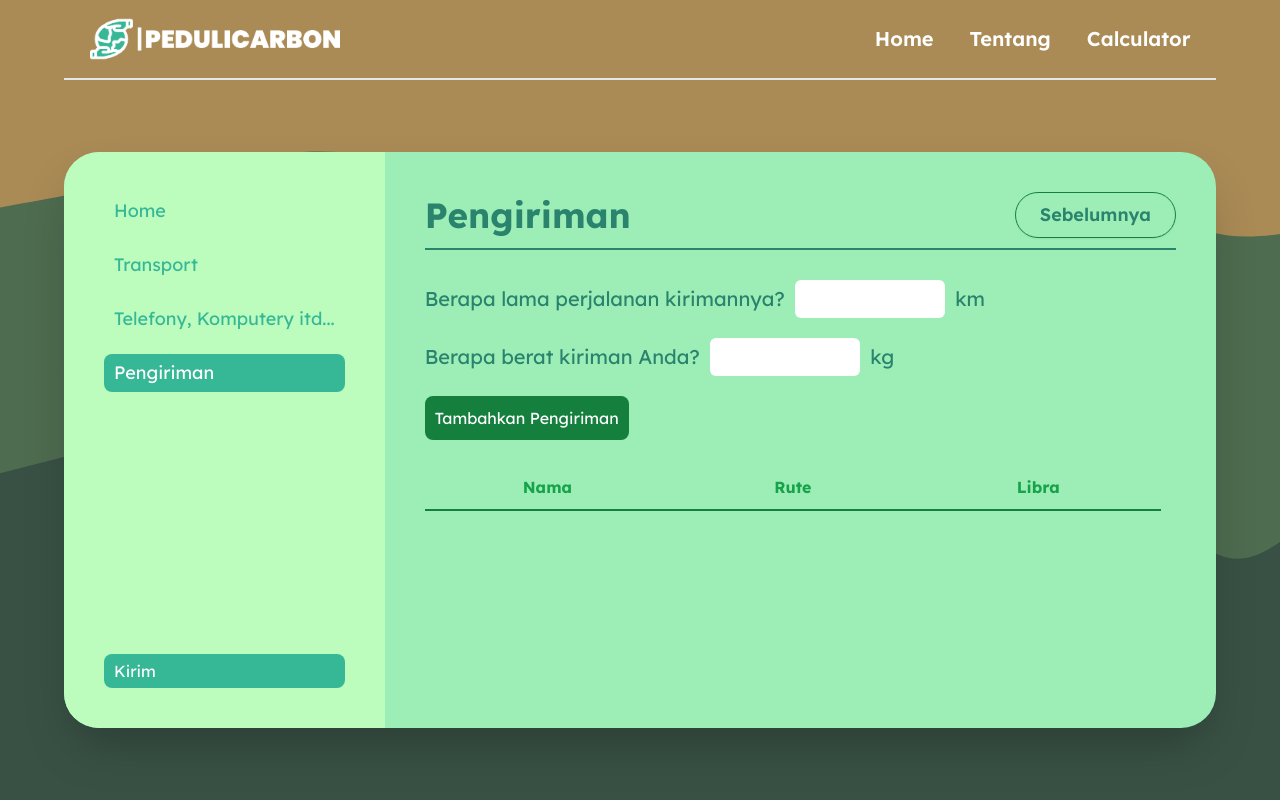
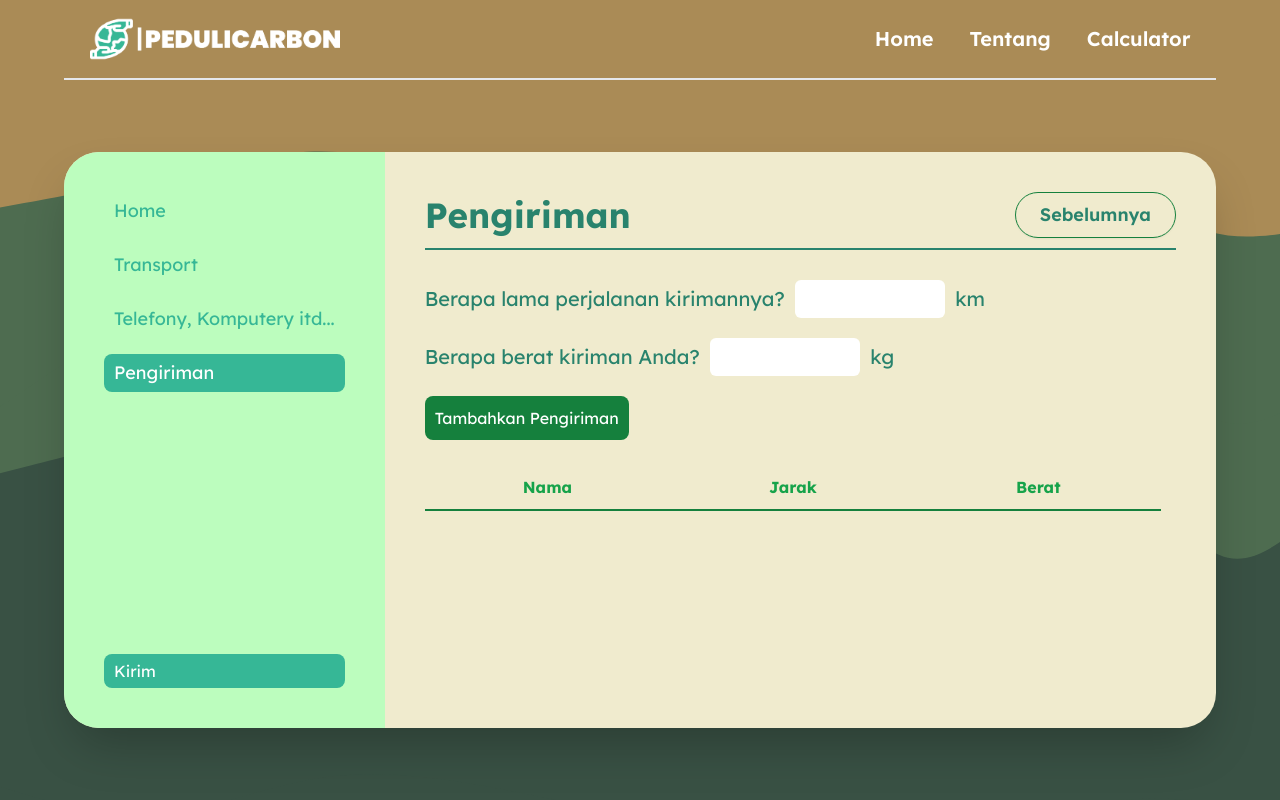
Before and after one commit to kdandy/pedulicarbon, a Next.js app: page /calculator/delivery in a window 1280 px wide. Shown: the top 800 px of the page. Built offline with nearby package versions, Linux system fonts and the light colour scheme.

Commit message:
fix: pages calculator

```diff
--- a/app/calculator/(form)/delivery/page.tsx
+++ b/app/calculator/(form)/delivery/page.tsx
@@ -55,8 +55,8 @@ const Delivery = () => {
         <div className="grid grid-cols-1 w-full gap-[20px]">
           <ul className="flex items-center justify-between py-[10px] text-green-600 text-center border-b-[2px] border-b-green-700">
             <li className="flex-1 text-center font-bold text-large">Nama</li>
-            <li className="flex-1 text-center font-bold text-large">Rute</li>
-            <li className="flex-1 text-center font-bold text-large">Libra</li>
+            <li className="flex-1 text-center font-bold text-large">Jarak</li>
+            <li className="flex-1 text-center font-bold text-large">Berat</li>
           </ul>
           {
             list.map((item: any, index) => (
--- a/app/calculator/layout.tsx
+++ b/app/calculator/layout.tsx
@@ -8,7 +8,7 @@ export default function CalculatorLayout({
     return (
         <CalculatorProvider>
             <main className="h-[calc(100vh-80px)] flex items-center justify-center">
-                <div className='flex w-[90%] h-[80%] bg-[#9dedb6] overflow-hidden rounded-[25px] md:rounded-[35px] shadow-2xl flex-col md:flex-row relative'>
+                <div className='flex w-[90%] h-[80%] bg-[#F0EBCE] overflow-hidden rounded-[25px] md:rounded-[35px] shadow-2xl flex-col md:flex-row relative'>
                     {children}
                 </div>
             </main>
```
